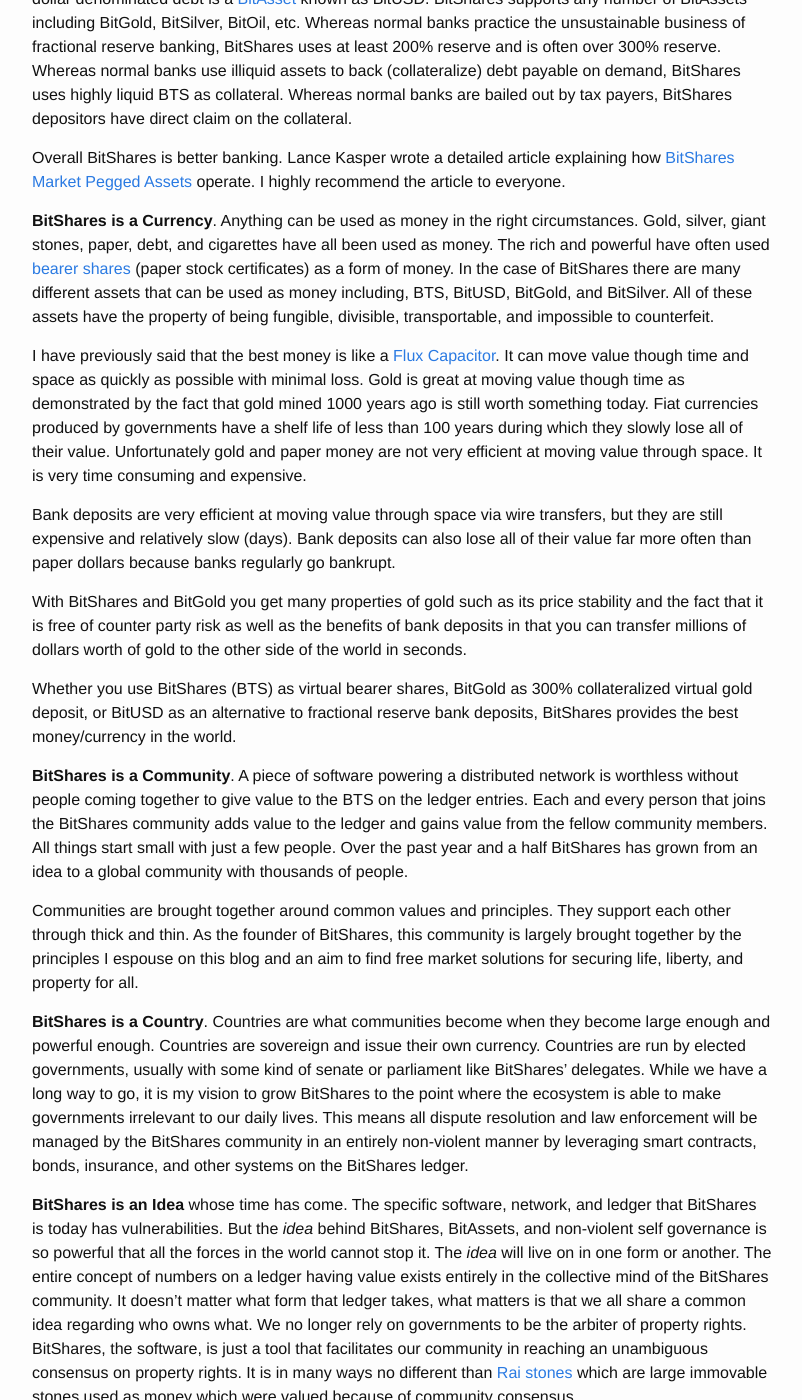
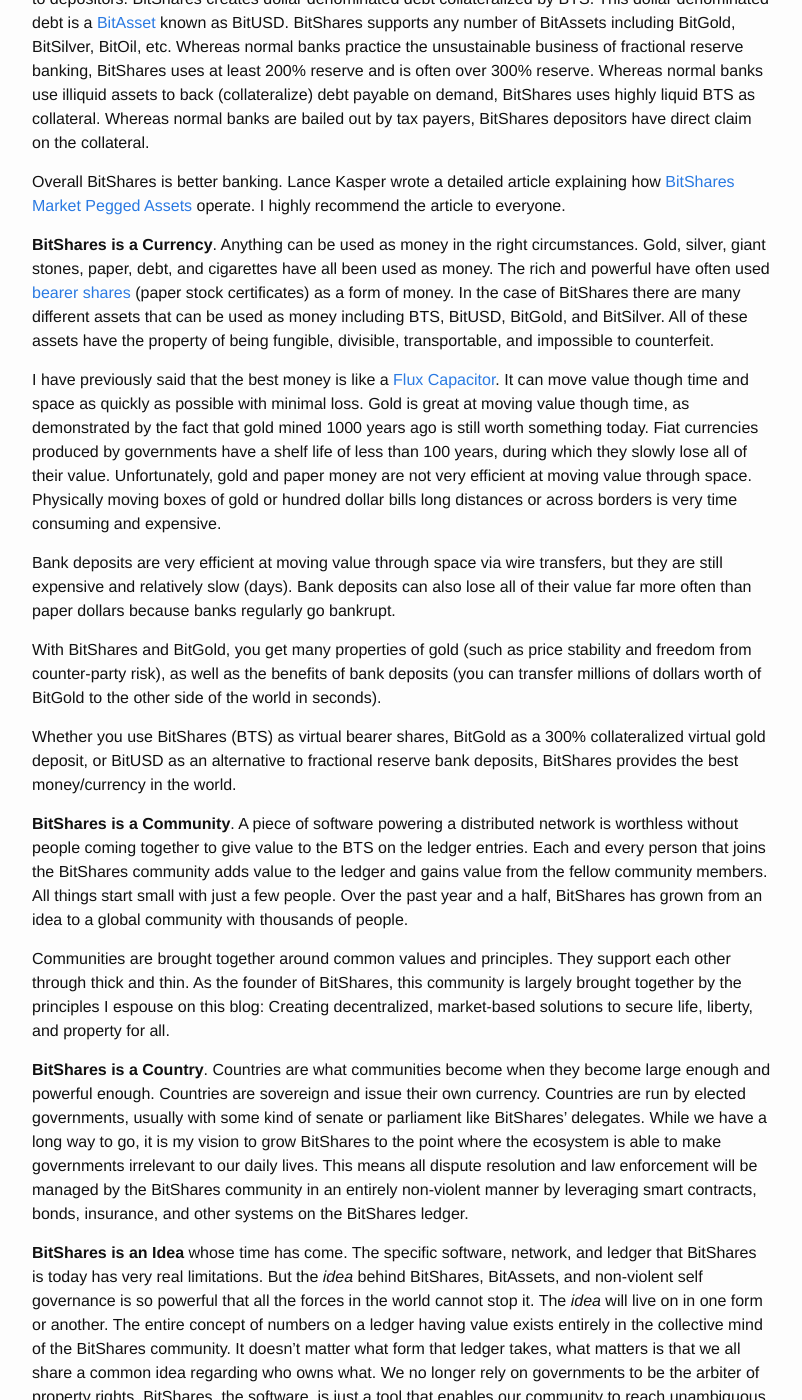
Before and after one commit to bytemaster/bytemaster.github.io, a Jekyll site: the page built from _posts/2014-12-18-What-is-BitShares.md, in a window 1280 px wide and 1400 px high, scrolled down 2267 px. Shown: the whole window, without its empty margins (238-1040 px from the left). Built offline with Jekyll 4.4.1, drawn with Linux system fonts in a browser that asks for light colours; some of the changed text lies outside the part shown.

Commit message:
What is BitShares:  Grammar and style improvements

```diff
--- a/_posts/2014-12-18-What-is-BitShares.md
+++ b/_posts/2014-12-18-What-is-BitShares.md
@@ -23,38 +23,38 @@
 
 Compare this to ledgers in use all around the world today.  Ledgers based upon paper can be lost, stolen, modified, burned, or miscalculated.  Digital ledgers managed by software such as Quick Books or Quicken are centrally managed, can be updated, changed, back dated, corrupted or otherwise misused.  Advanced ledgers such as is in use by our banking system are still subject to human error, lack transparency, are only backed up a hand full of places and often times are internally inconsistent.
 
-Just ask the owners of MF Global where the depositors funds went?  Ask any of the big banks who really owns the gold and how many times the same oz of gold has been used as collateral; they cannot tell you with any degree of certainty.  The ledgers in use today around the world are fundamentally broken when it comes to reliably tracking property rights.  How do we know they are broken? Have you ever heard of cooking the books?  That is what todays ledgers allow and the only protection we have is a manual audit which quickly become impossible for the average person to do.
+Just ask the owners of MF Global where the depositors' funds went?  Ask any of the big banks who really owns the gold and how many times the same ounce of gold has been used as collateral; they cannot tell you with any degree of certainty.  The ledgers in use today around the world are fundamentally broken when it comes to reliably tracking property rights.  How do we know they are broken? Have you ever heard of cooking the books?  Today's ledgers have insufficient technological barriers against fraudulent edits; the ultimate protection is a manual audit, but audits are time-consuming, expensive, non-public and only as trustworthy as the auditor (think about Enron).
 
-The BitShares ledger changes the game and is a badly need advancement in accountability.
+The BitShares ledger changes the game by providing a badly needed advancement in accountability.
 
 **BitShares is a Company**.  Companies are merely a ledger tracking joint ownership in a common venture.  Companies issue stock which is nothing more than a ledger entry tracking what percent of the company each individual owns.  Companies are managed by a board of directors which is elected by the shareholders, the votes of which are logged in the companies ledger. Companies have a business model that hopes to earn profit for the shareholders and they maintain detailed records of all business transactions which, in theory, can be audited by the shareholders to ensure management isn't embezzling money.
 
 In the case of BitShares, the database tracks ownership of shares known as BTS.  Each share can vote for 110 delegates, the top 101 delegates by vote become responsible for running the software and maintaining the network as well as performing other tasks for which they are paid by the shareholders.  BitShares is a company in the business of processing transactions for a fee and the profits from this business are shared with the shareholders via stock buybacks.
 
-**BitShares is an Exchange**.  The New York Stock exchange is a company, that maintains a ledger, that tracks ownership of stock and debt issued by other companies. It earns money from transaction fees and has its own stock as well.   Like the New York Stock exchange, BitShares allows people to issue their stock or debt to be tracked and traded on its distributed ledger.
+**BitShares is an Exchange**.  The New York Stock exchange is a company that maintains a ledger to track ownership of stock and debt issued by other companies. It earns money from transaction fees and has its own stock as well.   Like the New York Stock exchange, BitShares allows people to issue their stock or debt to be tracked and traded on its distributed ledger.
 
-**BitShares is a Bank**.  Banks are companies, that maintain a ledger, that tracks debt collateralized by other assets such as housing.  This debt is the money used around the world is is denominated in dollars, euros, yuan, etc.  Banks earn income by charging interest to the borrowers and attract capital by paying interest to depositors.  BitShares creates dollar denominated debt collateralized by BTS.  This dollar denominated debt is a [BitAsset](/article/2014/12/18/What-are-BitShares-Market-Pegged-Assets.html) known as BitUSD.  BitShares supports any number of BitAssets including BitGold, BitSilver, BitOil, etc.  Whereas normal banks practice the unsustainable business of fractional reserve banking, BitShares uses at least 200% reserve and is often over 300% reserve.  Whereas normal banks use illiquid assets to back (collateralize) debt payable on demand, BitShares uses highly liquid BTS as collateral.   Whereas normal banks are bailed out by tax payers, BitShares depositors have direct claim on the collateral.
+**BitShares is a Bank**.  Banks are companies that maintain a ledger to track debt collateralized by other assets such as housing.  This debt is the money used around the world, denominated in dollars, euros, yuan, etc.  Banks earn income by charging interest to the borrowers and attract capital by paying interest to depositors.  BitShares creates dollar denominated debt collateralized by BTS.  This dollar denominated debt is a [BitAsset](/article/2014/12/18/What-are-BitShares-Market-Pegged-Assets.html) known as BitUSD.  BitShares supports any number of BitAssets including BitGold, BitSilver, BitOil, etc.  Whereas normal banks practice the unsustainable business of fractional reserve banking, BitShares uses at least 200% reserve and is often over 300% reserve.  Whereas normal banks use illiquid assets to back (collateralize) debt payable on demand, BitShares uses highly liquid BTS as collateral.   Whereas normal banks are bailed out by tax payers, BitShares depositors have direct claim on the collateral.
 
 Overall BitShares is better banking. Lance Kasper wrote a detailed article explaining how [BitShares Market Pegged Assets](/article/2014/12/18/What-are-BitShares-Market-Pegged-Assets.html) operate.  I highly recommend the article to everyone.
 
-**BitShares is a Currency**.  Anything can be used as money in the right circumstances.  Gold, silver, giant stones, paper, debt, and cigarettes have all been used as money.  The rich and powerful have often used [bearer shares](http://www.investopedia.com/terms/b/bearer_share.asp) (paper stock certificates) as a form of money.  In the case of BitShares there are many different assets that can be used as money including, BTS, BitUSD, BitGold, and BitSilver.   All of these assets have the property of being fungible, divisible, transportable, and impossible to counterfeit.
+**BitShares is a Currency**.  Anything can be used as money in the right circumstances.  Gold, silver, giant stones, paper, debt, and cigarettes have all been used as money.  The rich and powerful have often used [bearer shares](http://www.investopedia.com/terms/b/bearer_share.asp) (paper stock certificates) as a form of money.  In the case of BitShares there are many different assets that can be used as money including BTS, BitUSD, BitGold, and BitSilver.   All of these assets have the property of being fungible, divisible, transportable, and impossible to counterfeit.
 
-I have previously said that the best money is like a [Flux Capacitor](http://www.amazon.com/Back-Future-Capacitor-Replica-Unlimited/dp/B001M5PTQM).  It can move value though time and space as quickly as possible with minimal loss.  Gold is great at moving value though time as demonstrated by the fact that gold mined 1000 years ago is still worth something today.  Fiat currencies produced by governments have a shelf life of less than 100 years during which they slowly lose all of their value.  Unfortunately gold and paper money are not very efficient at moving value through space.  It is very time consuming and expensive.
+I have previously said that the best money is like a [Flux Capacitor](http://www.amazon.com/Back-Future-Capacitor-Replica-Unlimited/dp/B001M5PTQM).  It can move value though time and space as quickly as possible with minimal loss.  Gold is great at moving value though time, as demonstrated by the fact that gold mined 1000 years ago is still worth something today.  Fiat currencies produced by governments have a shelf life of less than 100 years, during which they slowly lose all of their value.  Unfortunately, gold and paper money are not very efficient at moving value through space.  Physically moving boxes of gold or hundred dollar bills long distances or across borders is very time consuming and expensive.
 
 Bank deposits are very efficient at moving value through space via wire transfers, but they are still expensive and relatively slow (days). Bank deposits can also lose all of their value far more often than paper dollars because banks regularly go bankrupt.
 
-With BitShares and BitGold you get many properties of gold such as its price stability and the fact that it is free of counter party risk as well as the benefits of bank deposits in that you can transfer millions of dollars worth of gold to the other side of the world in seconds.
+With BitShares and BitGold, you get many properties of gold (such as price stability and freedom from counter-party risk), as well as the benefits of bank deposits (you can transfer millions of dollars worth of BitGold to the other side of the world in seconds).
 
-Whether you use BitShares (BTS) as virtual bearer shares, BitGold as 300% collateralized virtual gold deposit, or BitUSD as an alternative to fractional reserve bank deposits, BitShares provides the best money/currency in the world.
+Whether you use BitShares (BTS) as virtual bearer shares, BitGold as a 300% collateralized virtual gold deposit, or BitUSD as an alternative to fractional reserve bank deposits, BitShares provides the best money/currency in the world.
 
-**BitShares is a Community**.  A piece of software powering a distributed network is worthless without people coming together to give value to the BTS on the ledger entries.  Each and every person that joins the BitShares community adds value to the ledger and gains value from the fellow community members.   All things start small with just a few people.  Over the past year and a half BitShares has grown from an idea to a global community with thousands of people.
+**BitShares is a Community**.  A piece of software powering a distributed network is worthless without people coming together to give value to the BTS on the ledger entries.  Each and every person that joins the BitShares community adds value to the ledger and gains value from the fellow community members.   All things start small with just a few people.  Over the past year and a half, BitShares has grown from an idea to a global community with thousands of people.
 
-Communities are brought together around common values and principles.  They support each other through thick and thin.  As the founder of BitShares, this community is largely brought together by the principles I espouse on this blog and an aim to find free market solutions for securing life, liberty, and property for all.
+Communities are brought together around common values and principles.  They support each other through thick and thin.  As the founder of BitShares, this community is largely brought together by the principles I espouse on this blog:  Creating decentralized, market-based solutions to secure life, liberty, and property for all.
 
 **BitShares is a Country**.  Countries are what communities become when they become large enough and powerful enough.  Countries are sovereign and issue their own currency.  Countries are run by elected governments, usually with some kind of senate or parliament like BitShares' delegates.  While we have a long way to go, it is my vision to grow BitShares to the point where the ecosystem is able to make governments irrelevant to our daily lives.  This means all dispute resolution and law enforcement will be managed by the BitShares community in an entirely non-violent manner by leveraging smart contracts, bonds, insurance, and other systems on the BitShares ledger.
 
-**BitShares is an Idea** whose time has come.  The specific software, network, and ledger that BitShares is today has vulnerabilities.  But the *idea* behind BitShares, BitAssets, and non-violent self governance is so powerful that all the forces in the world cannot stop it.  The *idea* will live on in one form or another.  The entire concept of numbers on a ledger having value exists entirely in the collective mind of the BitShares community.  It doesn't matter what form that ledger takes, what matters is that we all share a common idea regarding who owns what.  We no longer rely on governments to be the arbiter of property rights.  BitShares, the software, is just a tool that facilitates our community in reaching an unambiguous consensus on property rights.  It is in many ways no different than [Rai stones](http://en.wikipedia.org/wiki/Rai_stones) which are large immovable stones used as money which were valued because of community consensus.
+**BitShares is an Idea** whose time has come.  The specific software, network, and ledger that BitShares is today has very real limitations.  But the *idea* behind BitShares, BitAssets, and non-violent self governance is so powerful that all the forces in the world cannot stop it.  The *idea* will live on in one form or another.  The entire concept of numbers on a ledger having value exists entirely in the collective mind of the BitShares community.  It doesn't matter what form that ledger takes, what matters is that we all share a common idea regarding who owns what.  We no longer rely on governments to be the arbiter of property rights.  BitShares, the software, is just a tool that enables our community to reach unambiguous consensus on property rights.  In many ways, it is no different than [Rai stones](http://en.wikipedia.org/wiki/Rai_stones) which are large immovable stones used as money which were valued because of community consensus.
 
 BitShares is a small town on global scale.
 
-Our community is open to all who wish to create a free society where our children can be secure in the life, liberty, and property.  Join us and be a part of the solution.
+Our community is open to all who wish to create a free society where our children can be secure in life, liberty, and property.  Join us and be a part of the solution.
```
Also changed, not shown: other parts of _posts/2014-12-18-What-is-BitShares.md (+1 -1 lines).
